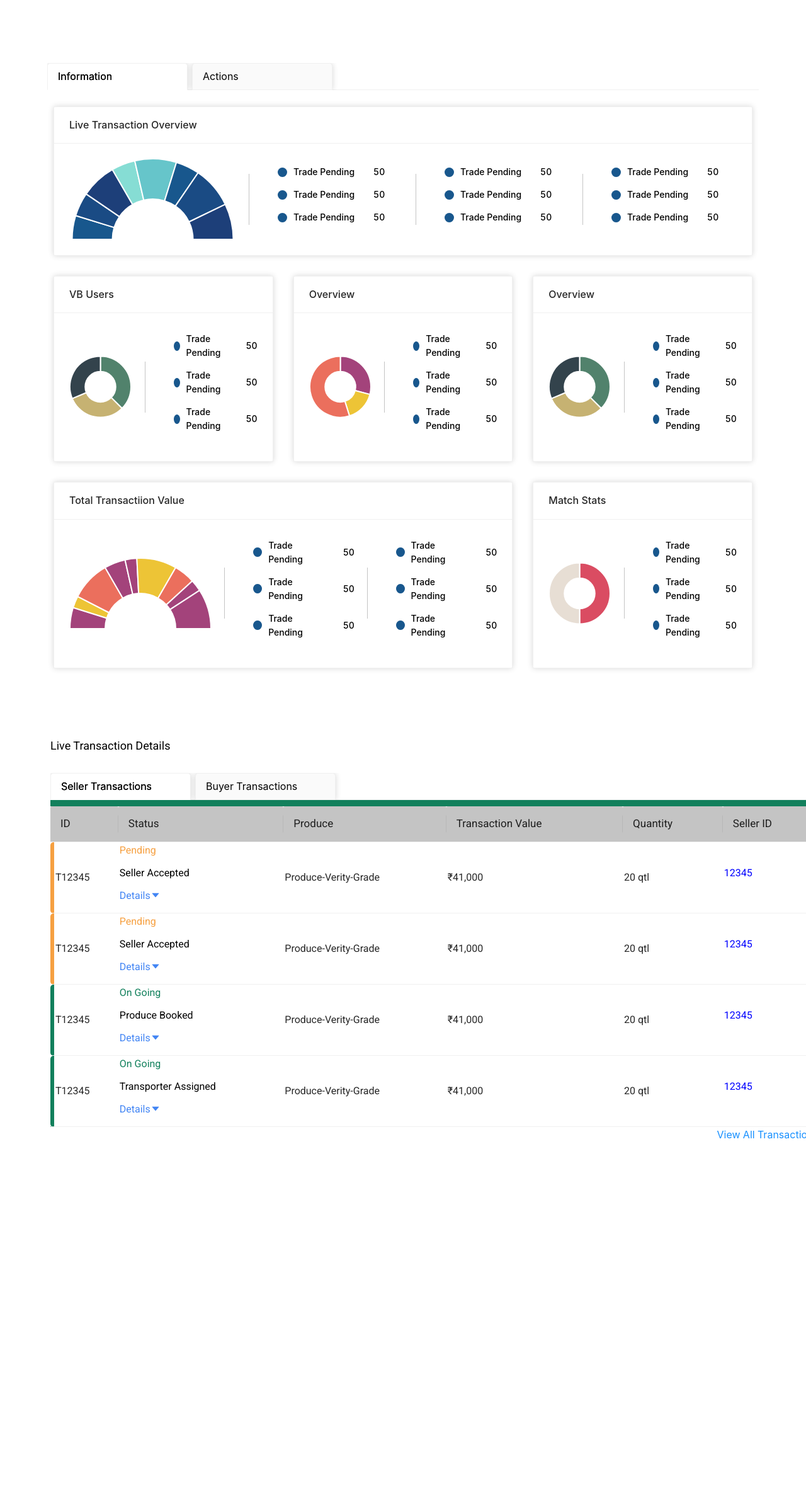
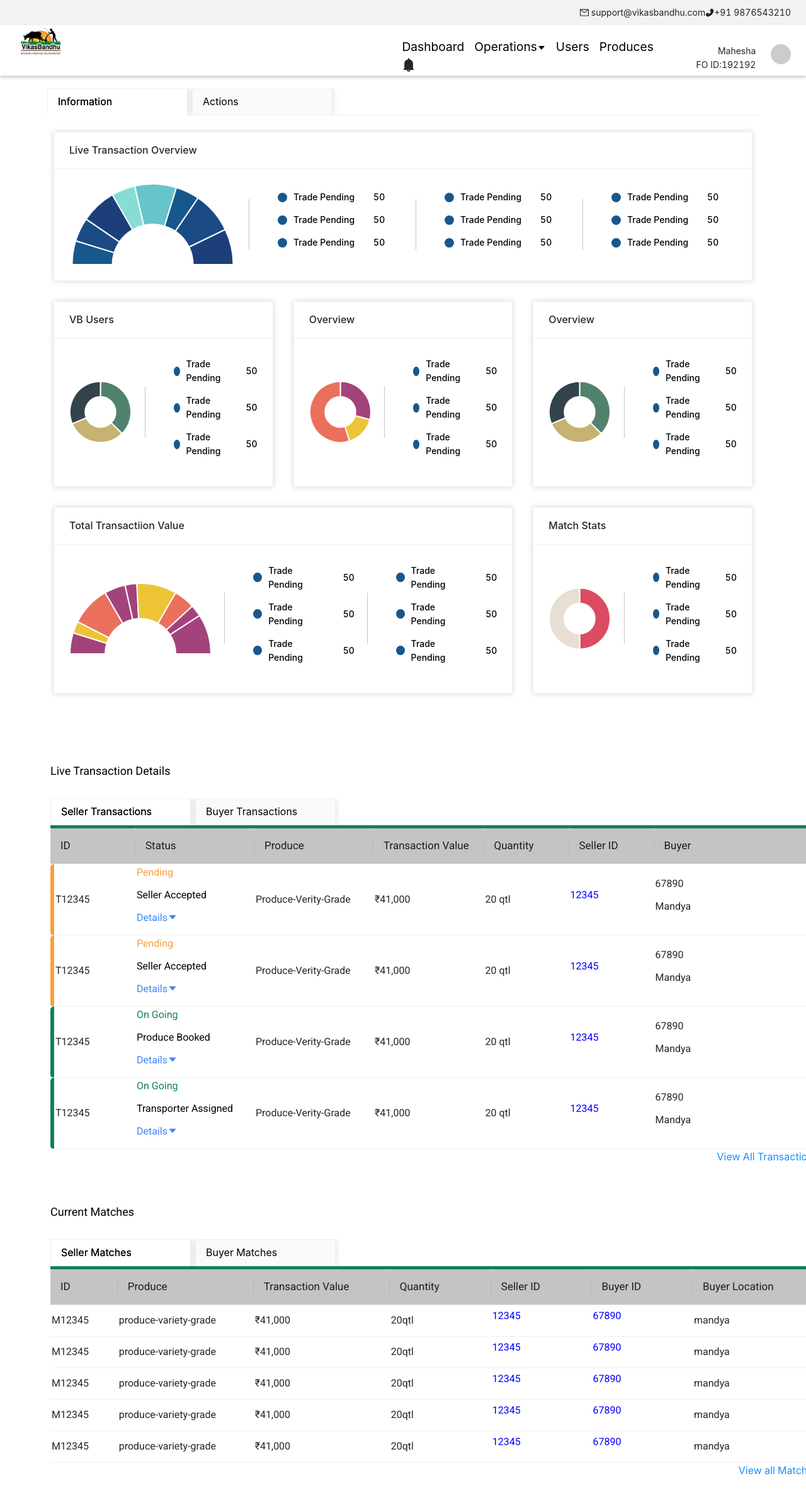
Before and after one commit to deVamshi/vikas_admin, a React (Create React App) app: page / in a window 1280 px wide. Shown: the top 2378 px of the page at 63% size. Before the commit the page ends 2027 px from the top, so only its background shows below. Built offline with nearby package versions, Linux system fonts and the light colour scheme.

Commit message:
latest build

```diff
--- a/src/App.scss
+++ b/src/App.scss
@@ -76,8 +76,9 @@
     margin-right: 5px;
   }
 
-
+  /* Transactions & Matches */
 .t{
+  height:650px;
   .cardd {
       position: absolute;
       width: 1320px;
@@ -94,6 +95,10 @@
       background: #fff !important;
       font-size: 16px !important;
       display: block;
+    }
+    .ant-spin-container
+    {
+      background-color: #fff;
     }
      a {
       position: relative;
@@ -161,9 +166,13 @@
     }
     /* row data */
     tbody > tr > td {
-      height: 74px !important;
+      height: 50px !important;
       padding: 2px 2px 2px 2px !important;
     }
+    // td
+    // {
+    //   width:20%;
+    // }
     tbody > tr > td > p {
       height: 20px !important;
       padding: 0px 0px 0px 0px !important;
@@ -175,9 +184,20 @@
     .ant-tabs-content-holder {
       /* padding: 15px; */
       margin-top: 0px !important;
-      border-top: 10px solid #12805c;
+      border-top: 5px solid #12805c;
     }
     .title {
+      margin-top: 50px;
+      margin-left: 80px;
+      font-family: Roboto;
+      font-style: normal;
+      font-weight: 500;
+      font-size: 18px;
+      line-height: 25.31px !important;
+      color: black;
+    }
+    .title1 {
+      position:relative;
       margin-top: 50px;
       margin-left: 80px;
       font-family: Roboto;
@@ -204,10 +224,10 @@
       line-height: 140.62% !important;
       border-radius: 2px 2px 0px 0px !important;
     }
-    .ant-tabs-ink-bar .ant-tabs-ink-bar-animated {
-      border-top: 10px solid #12805c !important;
-      display: none;
-    }
+    // .ant-tabs-ink-bar .ant-tabs-ink-bar-animated {
+    //   border-top: 1px solid #12805c !important;
+    //   display: none;
+    // }
 
     div .ant-tabs-content .ant-tabs-content-top {
       background: #c4c4c4 !important;
@@ -234,168 +254,144 @@
       border-radius: 5px 5px 0px 0px !important;
     }
 }
-// .m
-// {
-//   // @import url('https://fonts.googleapis.com/css2?family=Montserrat&family=Roboto&display=swap');
-//     .card  {
-//      position: absolute;
-//     width: 1320px;
-//     height: 431.5px;
-//     left: 60px;
-//     background: #FFFF !important;
-//     box-shadow: 0px 0px 10px;
-//     font-size: 100px;
-//     }
-//     .matches {
-//       position:relative;
-//       font-family: Roboto;
-//       font-style: normal;
-//       font-weight: normal;
-//       font-size: 14px !important;
-//       color: #4285F4;
-//     }
-//     a{
-//       position: relative;
-//       margin-top:1000px !important;
-//       margin-left:1000px !important ;
-//     }
-//     .seller
-//     {
-//       position: relative;
-//       width: 223px;
-//       height: 40px;
-//       background: #12805C !important;
-//       border-radius: 5px 5px 0px 0px;
-//     }
-//     .ant-tabs
-//     {
-//     width: 1320px;
-//     height: 800px;
-//     margin-left: 60px !important;
-//     background:#E5E5E5;
-//     }
-//     .buyer
-//     {
-//     width: 223px;
-//     height: 40px;
-//     background:white!important;
-//     border-radius: 5px 5px 0px 0px!important;
-//     color: black !important;
-//     }
-//     #rc-tabs-0-tab-2.ant-tabs-tab-btn
-//     {
-//       color:black;
-//       width: 121px;
-//       height: 20px;
-//       font-family: Roboto;
-//       font-style: normal;
-//       font-weight: 500;
-//       font-size: 17px;
-//       line-height: 140.62%;
-//     }
-//     #rc-tabs-0-tab-1.ant-tabs-tab-btn
-//     {
-//     color:white;
-//     width: 121px;
-//     height: 20px;
-//     font-family: Roboto;
-//     font-style: normal;
-//     font-weight: 500;
-//     font-size: 17px;
-//     line-height: 140.62%;
-//     }
+/* Header */
+.item{
+  border: 10dp;
+}
 
-//     .ant-tabs > .ant-tabs-nav { /* So that there is no gap between the content and tabs */
-//       margin-bottom: 0px !important;
-//       color:#fff !important;
-//     }
-//     .ant-table-measure-row
-//     {
-//       min-height:0px !important;
-//       display:none;
-//     }
-//     /* row data */
-//     tbody > tr > td {
-//       height: 74px !important;
-//       padding: 2px 2px 2px 2px !important;
-//     }
-//     tbody > tr > td >p {
-//       height: 20px !important;
-//       padding: 0px 0px 0px 0px !important;
-//     }
-//     tr > td .ant-table-cell
-//     {
-//       height: 84px !important;
-//       padding: 0px;
-//     }
-//     .ant-tabs-content-holder {
-//       /* padding: 15px; */
-//       margin-top: 0px !important;
-//       border-top: 10px solid #12805C;
-//     }
-//     .title
-//     {
-//     margin-top:50px;
-//     margin-left: 120px;
-//     font-family: Roboto;
-//     font-style: normal;
-//     font-weight: 500;
-//     font-size: 18px;
-//     line-height: 25.31px !important;
-//     color:black;
-//     }
-//     .ant-table
-//     {
-//       font-family: Roboto !important;
-//     font-style: normal !important;
-//     font-weight: 500 !important;
-//     font-size: 16px !important;
-//     line-height: 140.62% !important;
-//     }
+.bell{
+  min-height: 10rem;
+}
+.col-2{
+  display: flex;
+  flex-direction: row;
+  flex-basis: 50%;
+}
+.col-2-2{
+  flex-direction: row-reverse;
+  flex-basis:70%;
+}
+.col-2-2-2{
+  flex-basis: 30%;
+  padding-top: 1.5rem;
+  align-items: center;
+  align-content: center;
+  text-align: right;
+  top:20%;
+}
+.top-text{
+  display: inline-block;
+  flex-basis: 30%;
+}
+.bottom-text{
+  display: inline-block;
+  flex-basis: 50%;
+}
+.standard-bar{
+  background-color: #F2F2F2;
+  display: flex;
+  flex-direction: row-reverse;
+  min-height: 2.5rem;
+  align-items: center;
 
-//     .ant-table-thead .ant-table-cell
-//     {
-//     background:#C4C4C4!important;
-//     font-family: Roboto !important;
-//     font-style: normal !important;
-//     font-weight: 500 !important;
-//     font-size: 17px !important;
-//     line-height: 140.62% !important;
-//     border-radius: 2px 2px 0px 0px!important;
-//     }
-//     .ant-tabs-ink-bar .ant-tabs-ink-bar-animated
-//     {
-//       border-top: 10px solid #12805C !important;
-//       display:none;
-//     }
+  display: flex;
 
-//     div .ant-tabs-content .ant-tabs-content-top
-//     {
-//       background:#C4C4C4!important;
-//     font-family: Roboto !important;
-//     font-style: normal !important;
-//     font-weight: normal !important;
-//     font-size: 14px !important;
-//     line-height: 140.62% !important;
-//     border-radius: 5px 5px 0px 0px!important;
-//     }
-//     .ant-table-row .ant-table-row-level-0
-//     {
-//       height: 5px !important;
-//     }
-//     .ant-pagination .ant-table-pagination .ant-table-pagination-right
-//     {
-//       display: none !important;
-//     }
-//     #rc-tabs-0-panel-1
-//     {
-//       background:#C4C4C4!important;
-//     font-family: Roboto !important;
-//     font-style: normal !important;
-//     font-weight: normal !important;
-//     font-size: 14px !important;
-//     line-height: 140.62% !important;
-//     border-radius: 5px 5px 0px 0px!important;
-//     }
+  padding-right: 1.5rem;
+  top:20%;
+}
+// .button{
+//   height: 10rem;
+//   position: relative;
+//   width:10rem;
+//   border: 15px;
+//   margin-bottom: 3rem;
+// }
+// .button:focus::after{
+//   content: '';
+//   position: absolute;
+//   width: 100%;
+//   height: 0.2rem;
+//   border-radius: 10;
+//   left: 0;
+//   bottom: 0;
 
+//   background: #12805C;
 // }
+
+.breadcrumb{
+  flex-direction: row;
+  float: left;
+  left: 0;
+}
+.landing-page-header-bar {
+  background: #ffffff;
+  display: flex;
+  flex-direction: row;
+  height: fit-content;
+  width: 100%;
+  padding-left: 1.3rem;
+  padding-right: 1.5rem;
+  box-shadow: 0px 4px 4px rgba(0, 0, 0, 0.16);
+  position: absolute;
+  z-index: 1;
+
+  .logo {
+      padding-left: 10px;
+
+      width: 4.8rem;
+      height: 3.3rem;
+      float: left;
+  }
+
+  .header-breadcrumb {
+      color: black;
+      align-content: center;
+      width: auto;
+      font-size: 1.2rem;
+      align-items: center;
+      padding-top: 1.2rem;
+  }
+
+  .header-breadcrumb-item{
+      color: black;
+      margin-bottom: 10rem;
+  }
+  .custom-login-button,
+  .custom-register-button {
+      width: 10rem;
+      height: 3rem;
+  }
+  .ant-breadcrumb a:hover
+  {
+    color:black;
+    // border-bottom:10px solid black;
+  }
+  .ant-breadcrumb a
+  {
+    height:50px;
+    color:black;
+  }
+  .ant-breadcrumb a:active
+  {
+    color:black;
+    border-bottom:10px solid #12805C ;
+  }
+}
+/* Details */
+.details{
+  margin: 0;
+  position: relative;
+  top: 20%;
+}
+.container{
+display: flex;
+}
+.row-2-70{
+flex-basis: 70%;
+}
+.row-2-30{
+flex-basis: 30%;
+}
+h5{
+  display:inline;
+}
--- a/src/App.tsx
+++ b/src/App.tsx
@@ -1,5 +1,5 @@
 // import { BrowserRouter as Router } from "react-router-dom";
-// import { Layout } from "antd";
+import { Affix } from "antd";
 import "./App.scss";
 import AppHeader from "./components/common/AppHeader";
 import Footer from "./components/common/Footer";
@@ -9,6 +9,9 @@ import Dashboard from "./dashboard-ui";
 function App() {
   return (
     <div className="App">
+      <Affix>
+        <AppHeader />
+      </Affix>
       <Dashboard />
     </div>
   );
--- a/src/components/common/AppHeader.tsx
+++ b/src/components/common/AppHeader.tsx
@@ -1,13 +1,83 @@
-// const logo = require("../../images/logo.svg");
+import React from 'react';
+import logo from './logo.svg';
+// import './App.scss';
+import Bar from './bar';
 
-function AppHeader() {
+import Detail from './Detprof';
+import { BrowserRouter as Router, Route, Link, BrowserRouter } from "react-router-dom";
+import { Breadcrumb, Image, Modal } from 'antd';
+import { Layout, Menu, Dropdown } from 'antd';
+import { DownOutlined } from '@ant-design/icons';
+import { CaretDownOutlined, BellFilled } from '@ant-design/icons';
+// import './Anto.css';
+import 'antd/dist/antd.css';
+// import './App.css';
+// import './index.css';
+
+const menu = (
+  <Menu>
+    <Menu.Item>
+      <a target="_blank" rel="noopener noreferrer" href="https://www.antgroup.com">
+        Transactions
+      </a>
+    </Menu.Item>
+    <Menu.Item>
+      <a target="_blank" rel="noopener noreferrer" href="https://www.antgroup.com">
+        Matches
+      </a>
+    </Menu.Item>
+  </Menu>
+);
+
+
+const { Header } = Layout;
+
+function App() {
+
   return (
-    <div className="header">
-      <div className="logo">
-        <img src={"./logo.svg"} alt="logo" />
+    <div className="container1">
+
+      <div className="standard-bar">
+        <Bar mail="    support@vikasbandhu.com" phone="+91 9876543210  " />
       </div>
+      <div className="landing-page-header-bar">
+        <div className="col-2">
+          <Image className="logo" src="./logo192.png" preview={false} />
+        </div>
+        <div className="col-2">
+          <div className="col-2-2">
+            <Breadcrumb className="header-breadcrumb" separator=" ">
+              <Breadcrumb.Item className="item button" href="/www.google.com">Dashboard</Breadcrumb.Item>
+              <Breadcrumb.Item>
+                <Dropdown overlay={menu}>
+                  <a className="ant-dropdown-link" onClick={e => e.preventDefault()}>
+                    Operations<CaretDownOutlined />
+                  </a>
+                </Dropdown>
+              </Breadcrumb.Item>
+              <Breadcrumb.Item className="item button" href="#home">
+                Users
+              </Breadcrumb.Item>
+              <Breadcrumb.Item className="item button" href="#home">Produces</Breadcrumb.Item>
+
+              <Breadcrumb.Item className="item bell" href="#home">
+                <BellFilled style={{ fontSize: '115%' }} />
+              </Breadcrumb.Item>
+
+
+            </Breadcrumb>
+          </div>
+          <div className="col-2-2-2">
+            <Detail />
+          </div>
+
+        </div>
+      </div>
+
     </div>
   );
+
+
 }
 
-export default AppHeader;
+export default App;
--- /dev/null
+++ b/src/components/common/Detprof.tsx
@@ -0,0 +1,25 @@
+import React from 'react';
+// import './App.scss';
+// import './Detprof.scss';
+import pic from './profile.png';
+import { Avatar } from 'antd';
+import { UserOutlined } from '@ant-design/icons';
+import { profile } from 'console';
+
+function Detail(props: any) {
+    return (
+
+        <div className="container">
+            <div className="row-2-70">
+                <div>Mahesha</div>
+                <div>FO ID:192192</div>
+            </div>
+            <div className="row-2-30">
+                <Avatar />
+            </div>
+
+        </div>
+    );
+}
+
+export default Detail;
--- /dev/null
+++ b/src/components/common/bar.tsx
@@ -0,0 +1,20 @@
+import React from 'react';
+import logo from './logo.svg';
+// import './App.scss';
+import { MailOutlined, PhoneFilled } from '@ant-design/icons';
+import { Space } from 'antd';
+function Bar(props: any) {
+    return (
+        <div>
+
+            <MailOutlined />
+            {props.mail}
+            <PhoneFilled />
+            {props.phone}
+
+
+        </div>
+    );
+}
+
+export default Bar;
--- a/src/dashboard-ui/components/data_about_list.tsx
+++ b/src/dashboard-ui/components/data_about_list.tsx
@@ -30,6 +30,7 @@ const DataAboutList = () => {
             marginRight: "30px",
           }}
         >
+
           Trade Pending
         </span>
         <span
--- /dev/null
+++ b/src/dashboard-ui/components/matches.tsx
@@ -0,0 +1,154 @@
+import React from 'react';
+// import './App.css';
+import 'antd/dist/antd.css';
+import { Tabs, Typography } from 'antd';
+import { Table, Tag, Space } from 'antd';
+import { ColumnsType } from 'antd/lib/table';
+const { TabPane } = Tabs;
+interface User {
+    id: string;
+    produce: any;
+    transactionvalue: PaymentCurrencyAmount;
+    quantity: string;
+    sellerid: any;
+    buyerid: number;
+    buyerlocation: string;
+    dayssinceadded: number;
+    askingdelivery: Date;
+}
+const columns = [
+    {
+        title: 'ID',
+        dataIndex: 'id',
+        key: 'id',
+    },
+    {
+        title: 'Produce',
+        dataIndex: 'produce',
+        key: 'produce',
+        width: '12%',
+    },
+    {
+        title: 'Transaction Value',
+        dataIndex: 'transactionvalue',
+        key: 'transactionvalue',
+        width: '12%',
+    },
+    {
+        title: 'Quantity',
+        key: 'quantity',
+        dataIndex: 'quantity',
+    },
+    {
+        title: 'Seller ID',
+        key: 'sellerid',
+        dataIndex: 'sellerid',
+        render: (sellerid: Number) => <p style={{ color: "blue" }} >{sellerid}</p>,
+    },
+    {
+        title: 'Buyer ID',
+        key: 'buyerid',
+        dataIndex: 'buyerid',
+        render: (buyerid: Number) => <p style={{ color: "blue" }} >{buyerid}</p>,
+
+    },
+    {
+        title: 'Buyer Location',
+        key: 'buyerlocation',
+        dataIndex: 'buyerlocation'
+    },
+    {
+        title: 'Days Since Added',
+        key: 'dayssinceadded',
+        dataIndex: 'dayssinceadded',
+    },
+    {
+        title: 'Asking Delivery',
+        key: 'askingdelivery',
+        dataIndex: 'askingdelivery',
+    },
+];
+
+const data = [
+    {
+        key: '1',
+        id: 'M12345',
+        produce: 'produce-variety-grade',
+        transactionvalue: '₹41,000',
+        quantity: '20qtl',
+        sellerid: '12345',
+        buyerid: '67890',
+        buyerlocation: 'mandya',
+        dayssinceadded: '2',
+        askingdelivery: '29/11/2020',
+    },
+    {
+        key: '2',
+        id: 'M12345',
+        produce: 'produce-variety-grade',
+        transactionvalue: '₹41,000',
+        quantity: '20qtl',
+        sellerid: '12345',
+        buyerid: '67890',
+        buyerlocation: 'mandya',
+        dayssinceadded: '2',
+        askingdelivery: '29/11/2020',
+
+    },
+    {
+        key: '3',
+        id: 'M12345',
+        produce: 'produce-variety-grade',
+        transactionvalue: '₹41,000',
+        quantity: '20qtl',
+        sellerid: '12345',
+        buyerid: '67890',
+        buyerlocation: 'mandya',
+        dayssinceadded: '2',
+        askingdelivery: '29/11/2020',
+
+    },
+    {
+        key: '4',
+        id: 'M12345',
+        produce: 'produce-variety-grade',
+        transactionvalue: '₹41,000',
+        quantity: '20qtl',
+        sellerid: '12345',
+        buyerid: '67890',
+        buyerlocation: 'mandya',
+        dayssinceadded: '2',
+        askingdelivery: '29/11/2020',
+    },
+    {
+        key: '5',
+        id: 'M12345',
+        produce: 'produce-variety-grade',
+        transactionvalue: '₹41,000',
+        quantity: '20qtl',
+        sellerid: '12345',
+        buyerid: '67890',
+        buyerlocation: 'mandya',
+        dayssinceadded: '2',
+        askingdelivery: '29/11/2020',
+    },
+];
+
+export default function App() {
+    return (
+        <div className="t">
+            <Typography.Title level={4} className="title1">Current Matches</Typography.Title>
+            <Space> </Space>
+            <Tabs type="card" className="cardd">
+                <TabPane tab="Seller Matches" key="1" className="seller">
+                    <Table columns={columns} dataSource={data} pagination={false} scroll={{ x: 1800 }} />
+                    <div className="transactions">
+                        <a href="/">View all Matches</a>
+                    </div>
+                </TabPane>
+                <TabPane tab="Buyer Matches" key="2" className="buyer">
+                </TabPane>
+            </Tabs>
+        </div>
+    )
+}
--- a/src/dashboard-ui/components/transactions.tsx
+++ b/src/dashboard-ui/components/transactions.tsx
@@ -24,10 +24,15 @@ const columns: ColumnsType<User> = [
     {
         title: "ID",
         dataIndex: "id",
+        width: '10%',
+        align: 'left',
     },
     {
         title: "Status",
         dataIndex: "tags",
+        width: '14%',
+        align: 'left',
+
         render: (tags) => (
             <>
                 {tags.map((tag: any) => {
@@ -58,20 +63,28 @@ const columns: ColumnsType<User> = [
     },
     {
         title: "Produce",
-        dataIndex: "produce"
+        dataIndex: "produce",
+        width: '14%',
+        align: 'left',
     },
     {
         title: "Transaction Value",
-        dataIndex: "tvalue"
+        dataIndex: "tvalue",
+        width: '13%',
+        align: 'left',
     },
     {
         title: "Quantity",
-        dataIndex: "quantity"
+        dataIndex: "quantity",
+        width: '10%',
+        align: 'left',
     },
 
     {
         title: "Seller ID",
         dataIndex: "sids",
+        width: '10%',
+        align: 'left',
         render: (sids: string) => (
             <p style={{ color: "blue" }} key={sids}>
                 {sids}
@@ -82,6 +95,8 @@ const columns: ColumnsType<User> = [
     {
         title: "Buyer",
         dataIndex: "buyer",
+
+        align: 'left',
         render: (buyer) => (
             <>
                 {buyer.map((buy: any) => {
@@ -175,7 +190,7 @@ const data: User[] = [
 ];
 function App() {
     return (
-        <>
+        <div className="t">
             <Typography.Title level={4} className="title">Live Transaction Details</Typography.Title>
             <Space> </Space>
             <Tabs type="card" className="cardd" >
@@ -188,7 +203,7 @@ function App() {
                 <TabPane tab="Buyer Transactions" key="2" className="buyer">
                 </TabPane>
             </Tabs>
-        </>
+        </div>
 
     );
 }
--- a/src/dashboard-ui/index.tsx
+++ b/src/dashboard-ui/index.tsx
@@ -4,7 +4,7 @@ import Information from "./components/information";
 import { Tabs } from "antd";
 import ActionsUI from "./components/actions_ui";
 import Transactions from "./components/transactions";
-// import Matches from "./components/matches";
+import Matches from "./components/matches";
 const { TabPane } = Tabs;
 const Dashboard = () => {
   return (
@@ -24,9 +24,8 @@ const Dashboard = () => {
             <ActionsUI />
           </TabPane>
         </Tabs>
-      <div className="t">
         <Transactions />
-      </div>
+        <Matches />
     </div>
   );
 };
```
Also changed, not shown: public/bell.png (added), public/logo192.png. Lines whose indentation alone changed are shown as unchanged.
